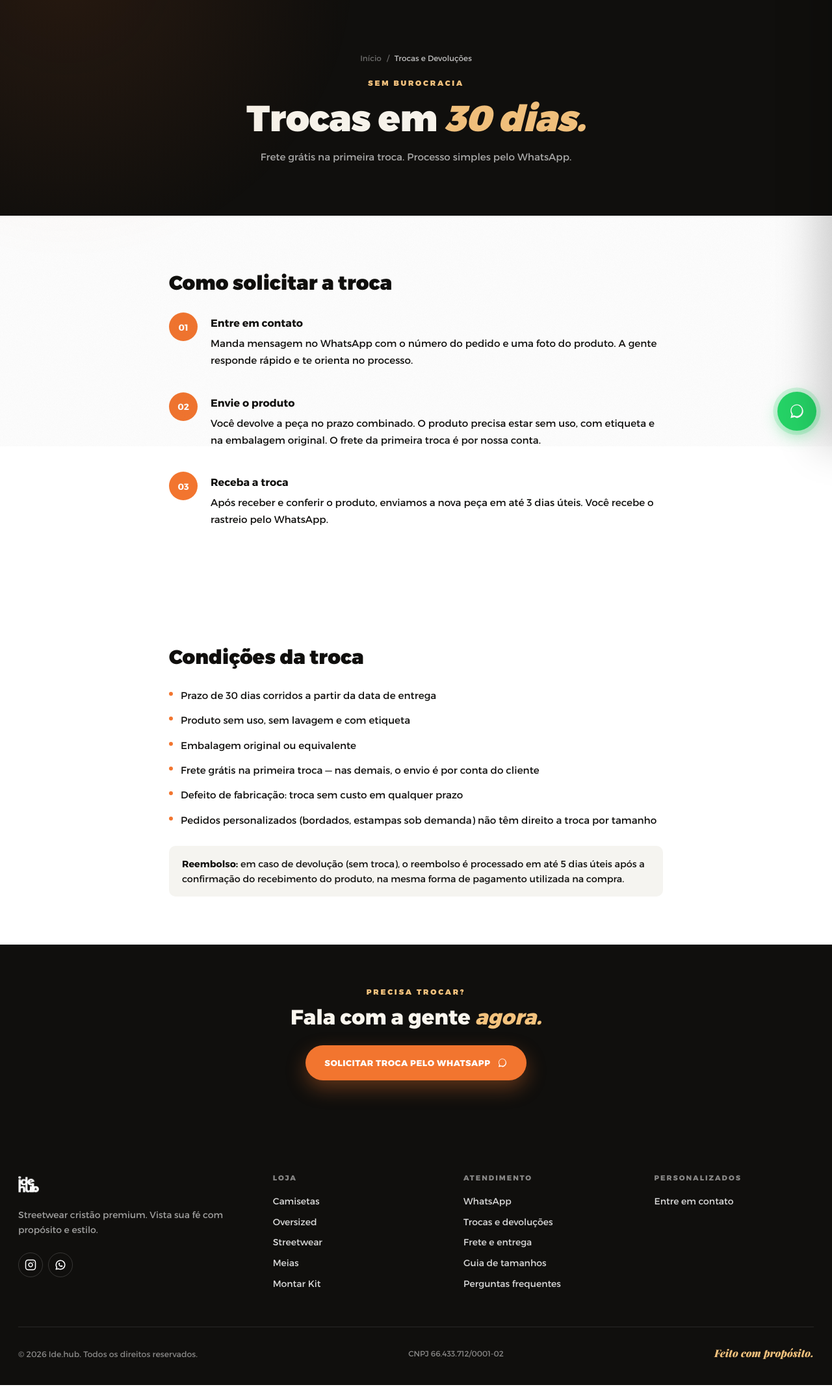
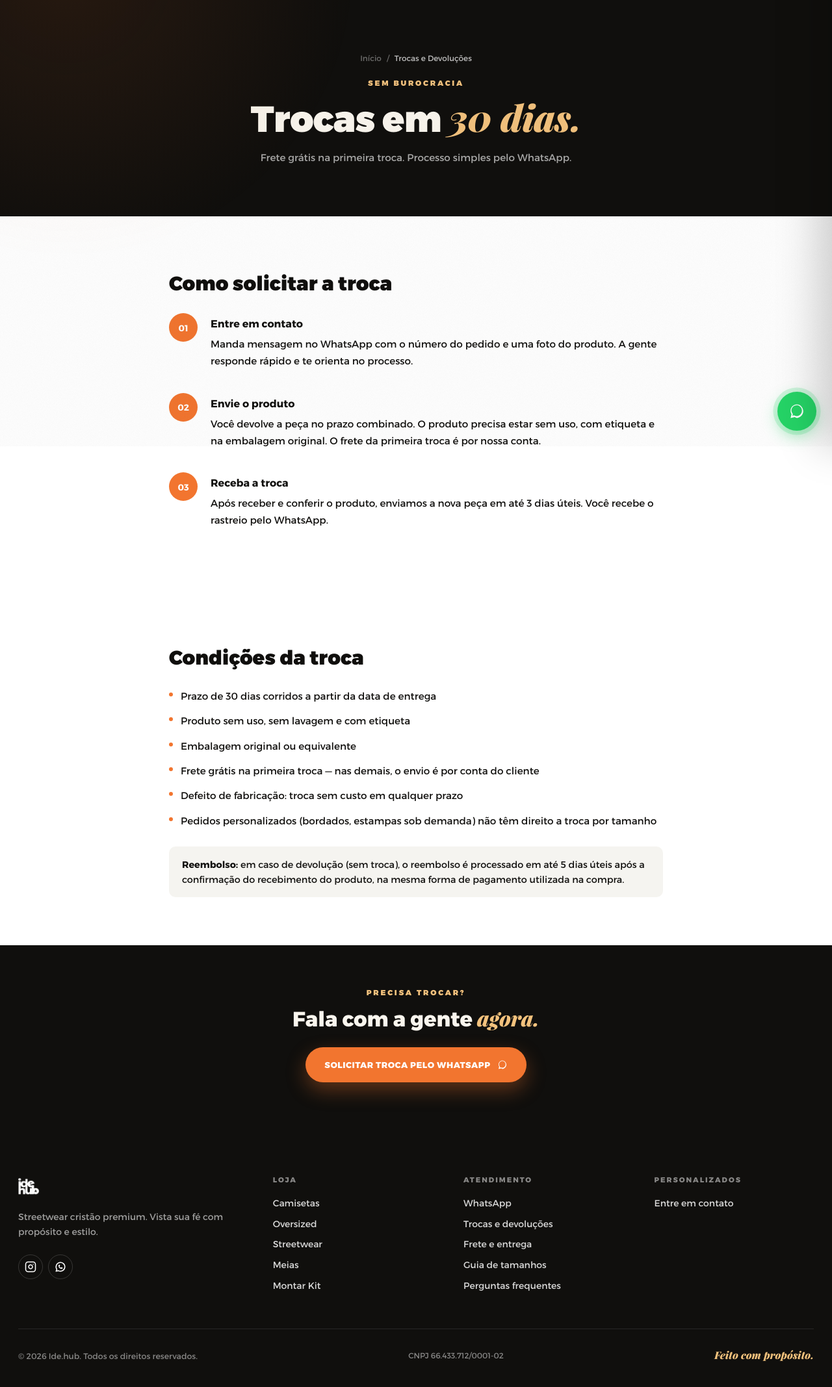
Before and after one commit to marcospdosantos-cmyk/site-idehub, a PHP site: page /trocas.html in a window 1280 px wide. Shown: the part 113-2248 px from the top of the page at 65% size. Run offline with PHP 8.4, Linux system fonts and the light colour scheme; some libraries are stand-ins or nearby versions.

Commit message:
fix: Playfair Display on accent words in all content pages
Headings (h1/h2/h3) now use Montserrat Black via inheritance.
Only the italic accent <em> words carry explicit fontFamily: var(--font-display)
plus fontWeight:900, matching the .ide-italic/.ide-italic-soft pattern used
on the homepage.

Co-Authored-By: Claude Sonnet 4.6 <noreply@anthropic.com>

```diff
--- a/colors_and_type.css
+++ b/colors_and_type.css
@@ -165,6 +165,7 @@
   --font-sans:    "Montserrat", "Inter", ui-sans-serif, system-ui, -apple-system,
                   BlinkMacSystemFont, "Segoe UI", sans-serif;
   --font-display: "Playfair Display", Georgia, "Times New Roman", serif;
+  --font-serif:   "Playfair Display", Georgia, "Times New Roman", serif;
   --font-script:  "Sloop Script", "Playfair Display", cursive;
   --font-mono:    ui-monospace, SFMono-Regular, Menlo, Monaco, Consolas, monospace;
 
--- a/trocas.html
+++ b/trocas.html
@@ -63,9 +63,9 @@
         hero: { background: "var(--ide-ink)", padding: "80px 20px 64px", textAlign: "center" },
         crumb: { fontSize: 12, color: "rgba(255,255,255,.4)", marginBottom: 20 },
         crumbA: { color: "rgba(255,255,255,.4)", textDecoration: "none" },
-        h1: { color: "var(--ide-cream)", fontSize: "clamp(2rem, 5vw, 3.5rem)", fontFamily: "var(--font-serif)", margin: "0 auto", lineHeight: 1.15 },
+        h1: { color: "var(--ide-cream)", fontSize: "clamp(2rem, 5vw, 3.5rem)", margin: "0 auto", lineHeight: 1.15 },
         section: { maxWidth: 800, margin: "0 auto", padding: "60px 20px" },
-        h2: { fontFamily: "var(--font-serif)", fontSize: "clamp(1.4rem, 3vw, 1.9rem)", color: "var(--ide-ink)", marginBottom: 32 },
+        h2: { fontSize: "clamp(1.4rem, 3vw, 1.9rem)", color: "var(--ide-ink)", marginBottom: 32 },
         step: { display: "flex", gap: 20, marginBottom: 36, alignItems: "flex-start" },
         num: { flexShrink: 0, width: 44, height: 44, borderRadius: "50%", background: "var(--ide-accent)", display: "flex", alignItems: "center", justifyContent: "center", color: "white", fontWeight: 700, fontSize: ".85rem", fontFamily: "var(--font-sans)" },
         stepBody: { paddingTop: 4 },
@@ -76,7 +76,7 @@
         dot: { flexShrink: 0, width: 6, height: 6, borderRadius: "50%", background: "var(--ide-accent)", marginTop: 7 },
         divider: { borderTop: "1px solid var(--ide-stone)", margin: "0 20px" },
         cta: { background: "var(--ide-ink)", textAlign: "center", padding: "64px 20px" },
-        ctaH: { color: "var(--ide-cream)", margin: "0 0 24px", fontFamily: "var(--font-serif)", fontSize: "clamp(1.4rem, 3vw, 2rem)" },
+        ctaH: { color: "var(--ide-cream)", margin: "0 0 24px", fontSize: "clamp(1.4rem, 3vw, 2rem)" },
       };
 
       return (
@@ -88,7 +88,7 @@
               <span style={{ color: "rgba(255,255,255,.75)" }}>Trocas e Devoluções</span>
             </nav>
             <span className="t-eyebrow t-eyebrow-light" style={{ display: "block", marginBottom: 12 }}>Sem burocracia</span>
-            <h1 style={S.h1}>Trocas em <em style={{ fontStyle: "italic", color: "var(--ide-accent-soft)" }}>30 dias.</em></h1>
+            <h1 style={S.h1}>Trocas em <em style={{ fontFamily: "var(--font-display)", fontWeight: 900, fontStyle: "italic", color: "var(--ide-accent-soft)" }}>30 dias.</em></h1>
             <p style={{ color: "rgba(255,255,255,.65)", marginTop: 16, fontSize: ".95rem", lineHeight: 1.6 }}>
               Frete grátis na primeira troca. Processo simples pelo WhatsApp.
             </p>
@@ -126,7 +126,7 @@
 
           <section style={S.cta}>
             <span className="t-eyebrow t-eyebrow-light" style={{ display: "block", marginBottom: 12 }}>Precisa trocar?</span>
-            <h3 style={S.ctaH}>Fala com a gente <em style={{ fontStyle: "italic", color: "var(--ide-accent-soft)" }}>agora.</em></h3>
+            <h3 style={S.ctaH}>Fala com a gente <em style={{ fontFamily: "var(--font-display)", fontWeight: 900, fontStyle: "italic", color: "var(--ide-accent-soft)" }}>agora.</em></h3>
             <a href="https://wa.me/5542984137740?text=Ol%C3%A1!%20Preciso%20solicitar%20uma%20troca." target="_blank" rel="noopener" className="ide-btn ide-btn-orange">
               Solicitar troca pelo WhatsApp
               <svg width="16" height="16" viewBox="0 0 32 32" fill="currentColor">
```
Also changed, not shown: faq.html (+4 -4 lines), tamanhos.html (+5 -5 lines).
